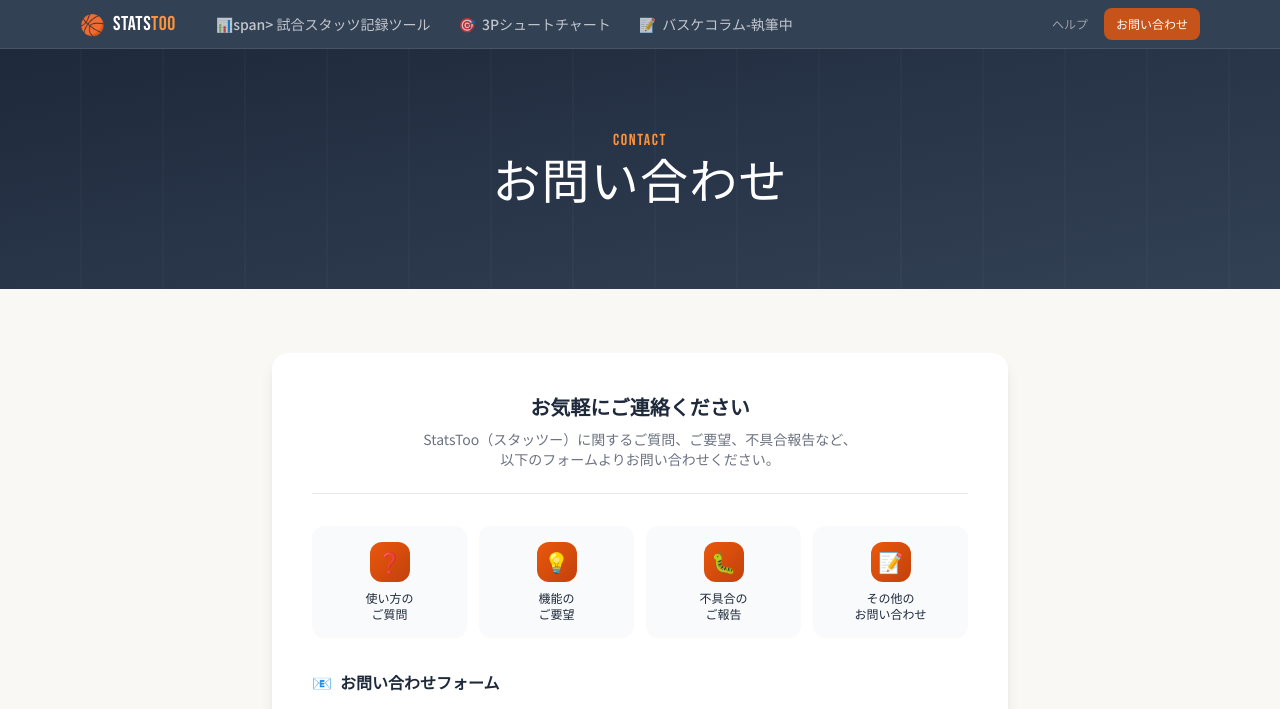
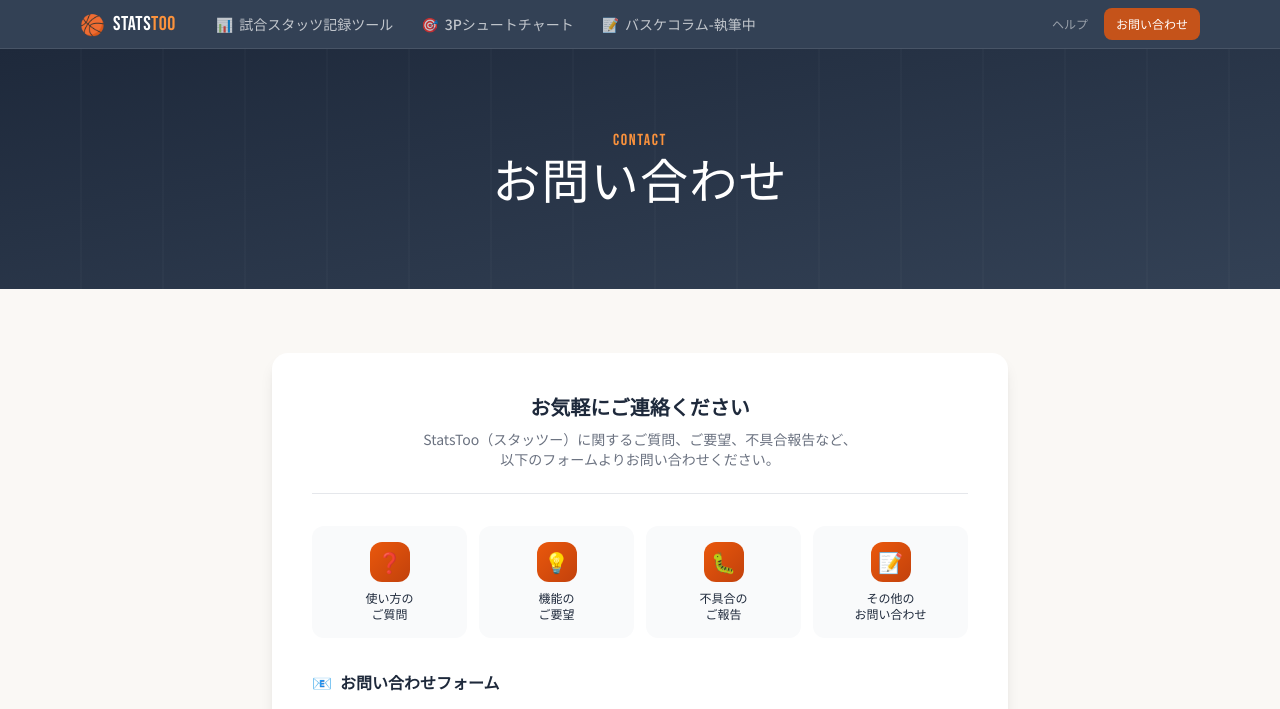
Before and after one commit to BSK-Ryo/statstoo, a Jekyll site: the page built from contact/index.html, in a window 1280 px wide. Shown: the top 709 px of the page. Built offline with Jekyll 4.4.1, drawn with Linux system fonts in a browser that asks for light colours; nearby versions of some CDN libraries; grey boxes are pictures that could not be loaded.

Commit message:
Update header.html

```diff
--- a/_includes/header.html
+++ b/_includes/header.html
@@ -15,7 +15,7 @@
                     <span class="font-display text-xl tracking-wide text-white">Stats<span class="text-primary-light">Too</span></span>
                 </a>
                 <a href="/tools/game-stats/" class="nav-link {% if page.url == '/tools/game-stats/' %}text-white bg-primary/80{% else %}text-white/70 hover:text-white hover:bg-white/10{% endif %} px-3 py-2 rounded-lg text-sm font-medium transition flex items-center gap-1.5">
-                    <span>📊span> 試合スタッツ記録ツール
+                    <span>📊</span> 試合スタッツ記録ツール
                 </a>
                 <a href="/tools/practice/" class="nav-link text-white/70 hover:text-white hover:bg-white/10 px-3 py-2 rounded-lg text-sm font-medium transition flex items-center gap-1.5">
                     <span>🎯</span> 3Pシュートチャート
```
